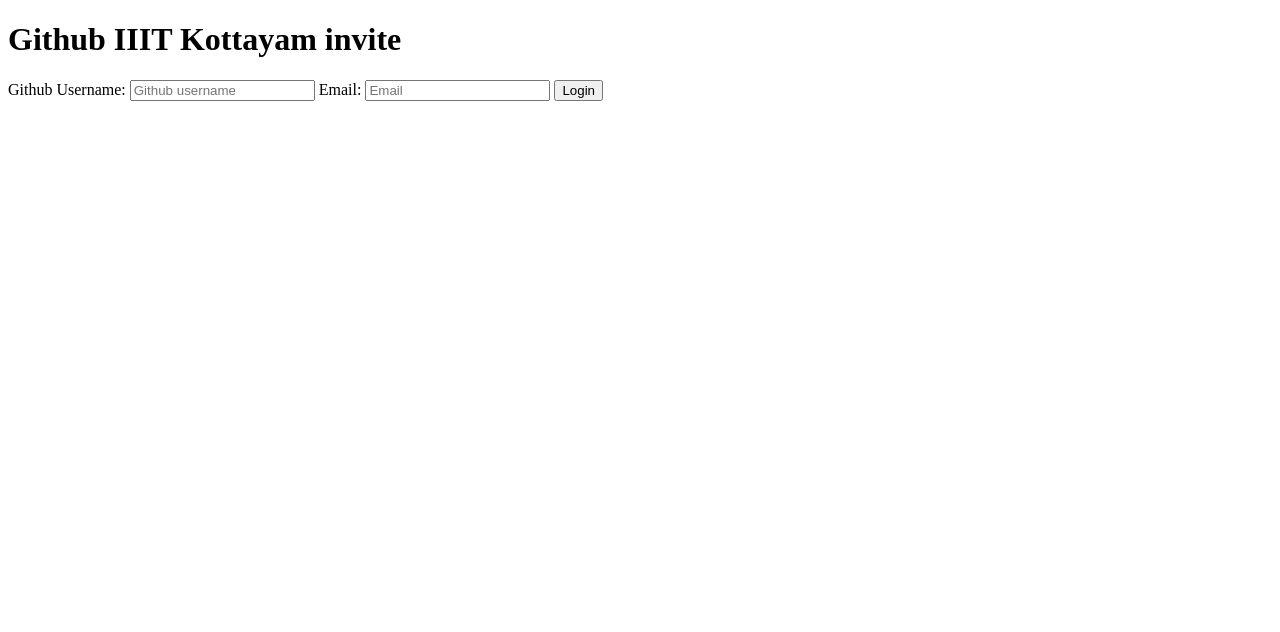
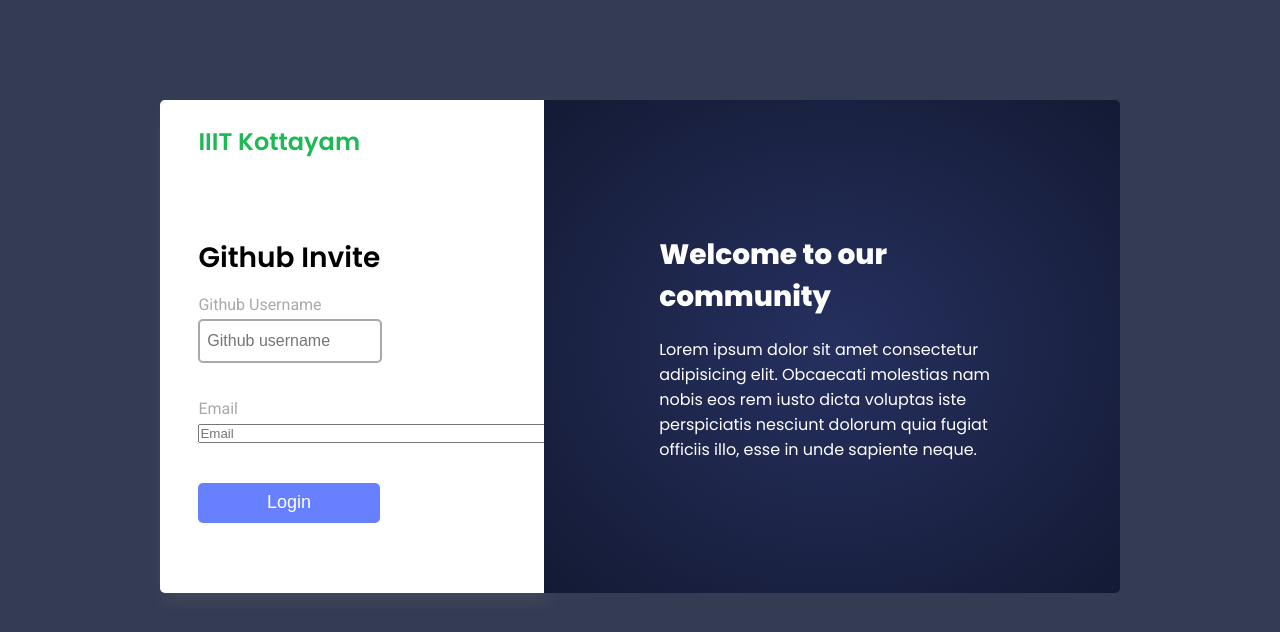
Before and after one commit to karynaur/orginvite-flask, a Flask app: page / in a window 1280 px wide. Shown: the top 632 px of the page. Run offline with Flask 2, Linux system fonts and the light colour scheme.

Commit message:
changed frontend

```diff
--- /dev/null
+++ b/static/styles/style.css
@@ -0,0 +1,156 @@
+@import url('https://fonts.googleapis.com/css2?family=Poppins:wght@400;600;800&family=Roboto&display=swap');
+
+body
+{
+    background-color:#343c54;
+}
+.container
+{
+    position: absolute;
+    display: grid;
+    grid-template-columns: 40% 60%;
+    width: 75%;
+    top:12.5%;
+    left: 12.5%;
+
+}
+
+.form-container
+{
+    width: auto;
+    height:auto;
+    background-color: #fff;
+    box-sizing: border-box;
+    padding-left: 10%;
+    font-family: 'Roboto',sans-serif;
+    border-top-left-radius: 5px;
+    border-bottom-left-radius: 5px;
+    box-shadow: 4px 8px 16px 0 rgba(124, 124, 124, 0.2);
+    display: grid;
+    grid-template-rows: 25% 75%;
+    padding-bottom: 10%;
+
+}
+.heading
+{
+    margin-bottom: 10%;
+}
+.form-container h2
+{
+    font-family: 'Poppins',sans-serif;
+    font-weight: 600;
+    font-size: 3.5vh;
+    margin-bottom: 0;
+}
+.form-container h3
+{
+
+    font-family: 'Poppins',sans-serif;
+    font-weight: 600;
+    font-size: 3vh;
+    color:#1DB954
+
+}
+.form p{
+    padding:0px;
+    margin-bottom:5px;
+    color:#A9A9A9;
+
+}
+.form input{
+    padding:0px;
+    width:100%;
+    margin-bottom:20px;
+
+}
+.form input[type="text"]{
+    border: none;
+    border-radius: 5px;
+    width:50%;
+    border:2px solid #A9A9A9;;
+    background:transparent;
+    padding-left: 2%;
+    color:rgb(19, 18, 18);
+    height:40px;
+    font-size:16px;
+
+}
+
+
+.form input[type="submit"]{
+    border:none;
+    outline:none;
+    background:#6780ff;
+    color: #fff;
+    height:40px;
+    font-size:18px;
+    border-radius:5px;
+    margin-top: 20px;
+    width: 52.5%;
+}
+.form input[type= "submit"]:hover{
+    cursor:pointer;
+    background: #3757f3;
+    color:#fff;
+
+}
+.header
+{
+    background:radial-gradient(#26305f,#141a34)  ;
+    border-top-right-radius: 5px;
+    border-bottom-right-radius: 5px;
+    padding: 20%;
+    color: #fff;
+    font-family: 'Poppins',sans-serif;
+
+}
+.header h1
+{
+
+    font-size: 3.5vh;
+}
+@media only screen and (max-width:800px)
+{
+    .container
+    {
+
+        grid-template-columns: 100%;
+
+    }
+    .form-container
+    {
+
+        margin:0;
+        padding-left: 5%;
+        grid-template-rows: 10%;
+
+    }
+    .form-container h2
+    {
+        font-size: 2.5vh;
+
+    }
+    .form-container h3
+    {
+        font-size: 2vh;
+    }
+    .heading
+    {
+        margin-bottom: 0;
+    }
+    .form input[type="text"]
+    {
+
+        width: 90%;
+    }
+    .form input[type="submit"]
+    {
+
+        width: 92.5%;
+    }
+    .header
+    {
+        display: none;
+    }
+
+}
--- a/templates/index.html
+++ b/templates/index.html
@@ -1,23 +1,43 @@
 <!DOCTYPE html>
 <html lang="en">
-
 <head>
     <meta charset="UTF-8">
     <meta http-equiv="X-UA-Compatible" content="IE=edge">
     <meta name="viewport" content="width=device-width, initial-scale=1.0">
+    <link rel="stylesheet" href="style.css">
     <title>Github invite</title>
 </head>
+<body>
+    <div class="container">
+        <div class="form-container">
+            <div class="heading">
+            <h3>
+                IIIT Kottayam
+            </h3>
 
-<body>
-    <h1>Github IIIT Kottayam invite</h1>
-    <form action="{{url_for('get_details')}}" method="POST">
-        <label for="username">Github Username:</label>
-        <input type="text" name="username" id="username" placeholder="Github username">
-        <label for="email">Email:</label>
-        <input type="email" name="email" id="email" placeholder="Email">
-        <button type="submit">Login</button>
-
-    </form>
+        </div>
+            <div class="form">
+                <h2>
+                    Github Invite
+                </h2>
+                <form action="{{url_for('get_details')}}" method="POST" >
+                    <p>Github Username</p>
+                    <input type="text" name="username" id="username" placeholder="Github username">
+                    <p>Email</p>
+                    <input type="email" name="email" id="email" placeholder="Email">
+                    <br>
+                    <input type="submit" value="Login" name = "submit">
+                </form>
+            </div>
+        </div>
+        <div class="header">
+            <h1>
+                Welcome to our community
+            </h1>
+            <p>
+                Lorem ipsum dolor sit amet consectetur adipisicing elit. Obcaecati molestias nam nobis eos rem iusto dicta voluptas iste perspiciatis nesciunt dolorum quia fugiat officiis illo, esse in unde sapiente neque.
+            </p>
+        </div>
+    </div>
 </body>
-
 </html>
```
